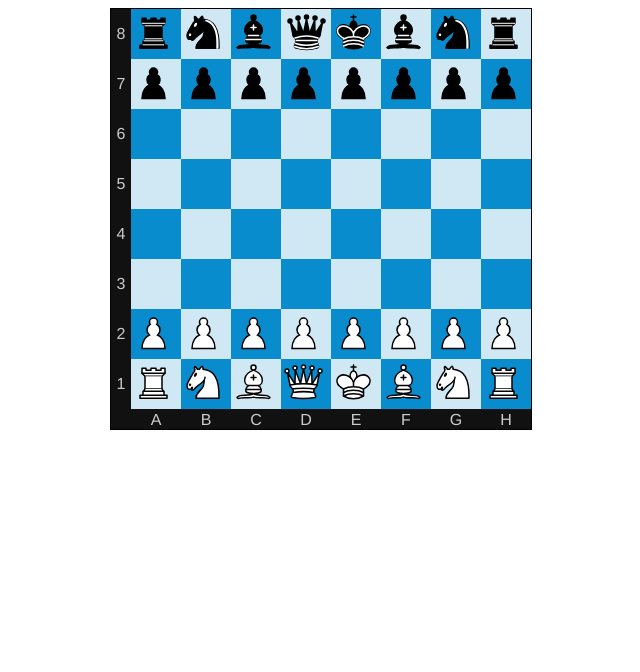
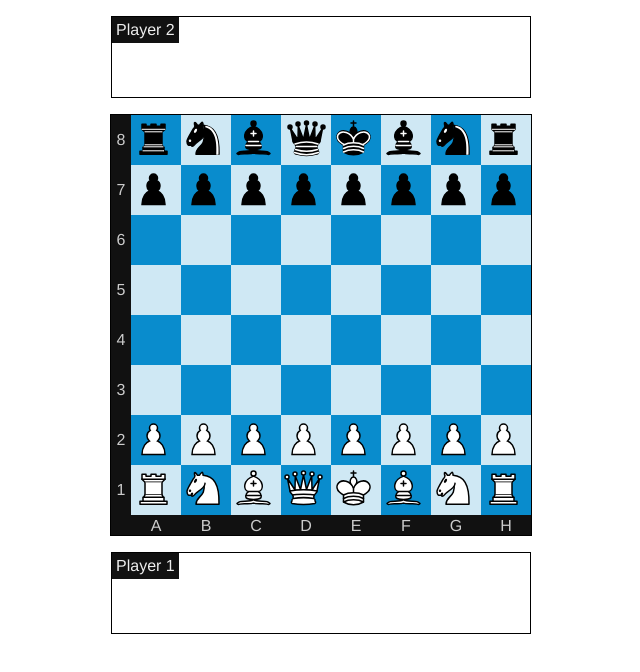
Before and after one commit to BasirRahimi/vuejs-chess, a Vue app: page / in a window 1280 px wide. Shown: the top 672 px of the page, without its empty margins (319-959 px from the left). Built offline with nearby package versions, Linux system fonts and the light colour scheme.

Commit message:
captured pieces ui

```diff
--- a/src/components/GameBoard.vue
+++ b/src/components/GameBoard.vue
@@ -1,4 +1,13 @@
 <template>
+  <div class="info">
+    <div class="player">Player 2</div>
+    <div class="captured">
+      <div v-for="capture in captured('Dark')" :key="capture.piece.name">
+        <GamePiece :piece="capture.piece" />
+        <span v-if="capture.count > 1">x{{ capture.count }}</span>
+      </div>
+    </div>
+  </div>
   <div class="game-board">
 
     <div class="y-axis">
@@ -22,11 +31,20 @@
     </div>
 
   </div>
+  <div class="info">
+    <div class="player">Player 1</div>
+    <div class="captured">
+      <div v-for="capture in captured('Dark')" :key="capture.piece.name">
+        <GamePiece :piece="capture.piece" />
+        <span v-if="capture.count > 1">x{{ capture.count }}</span>
+      </div>
+    </div>
+  </div>
 </template>
 
 <script lang="ts">
 import { defineComponent, ref } from 'vue'
-import { Game, Position } from '@/game-objects'
+import { Game, Position, Piece } from '@/game-objects'
 import GamePiece from './GamePiece.vue'
 
 export default defineComponent({
@@ -51,10 +69,24 @@ export default defineComponent({
       }
     }
 
+    const captured = (team:string) => {
+      const captured:Array<{piece: Piece, count: number}> = []
+      game.value.pieces.filter(x => x.status === 'Dead' && x.team === team).forEach(x => {
+        const capturedPiece = captured.find(y => y.piece.name === x.name)
+        if (capturedPiece) {
+          capturedPiece.count++
+        } else {
+          captured.push({ piece: x, count: 1 })
+        }
+      })
+      return captured
+    }
+
     return {
       game,
       positionClicked,
-      GamePiece
+      GamePiece,
+      captured
     }
   }
 })
@@ -118,4 +150,25 @@ export default defineComponent({
   height: 50px;
   line-height: 50px;
 }
+.info {
+  border: 1px solid black;
+  width: 420px;
+  margin: 1rem auto;
+  position: relative;
+  box-sizing: border-box;
+  padding-top: 26px;
+  height: 82px;
+}
+.info .player {
+  position: absolute;
+  top: 0;
+  left: 0;
+  background-color: #111111;
+  color: #eeeeee;
+  padding: 4px;
+}
+.captured {
+  display: flex;
+  justify-content: center;
+}
 </style>
--- a/src/components/GamePiece.vue
+++ b/src/components/GamePiece.vue
@@ -13,3 +13,8 @@ export default defineComponent({
   }
 })
 </script>
+<style lang="scss" scoped>
+img {
+  display: inline-block;
+}
+</style>
--- a/src/game-objects.ts
+++ b/src/game-objects.ts
@@ -523,6 +523,9 @@ class Game {
 
   movePiece = (pos:Position):void => {
     if (!this.activePos.value) return
+    if (pos.gamePiece) {
+      pos.gamePiece.status = 'Dead'
+    }
     pos.gamePiece = this.activePos.value.gamePiece
     this.activePos.value.gamePiece = undefined
 
```
